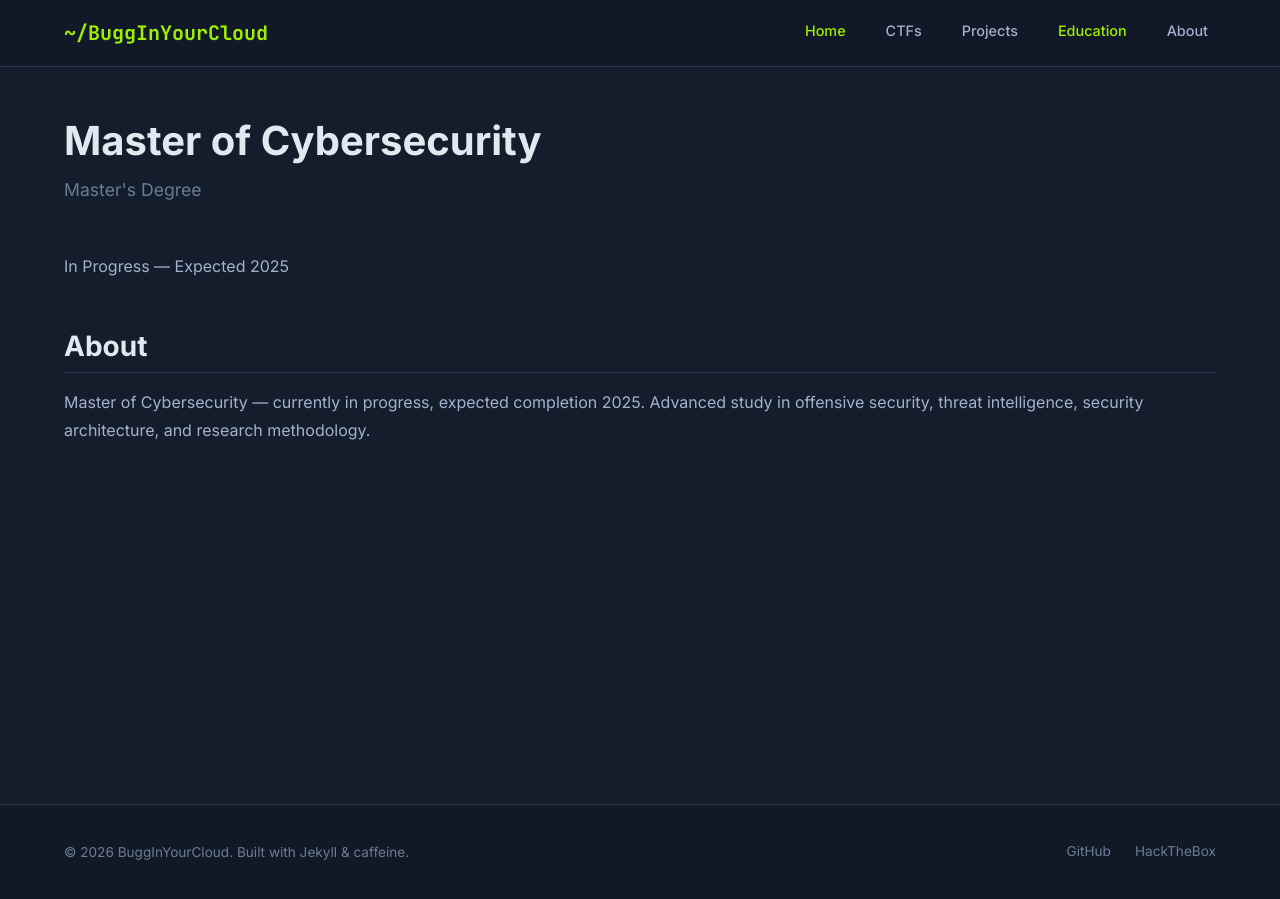
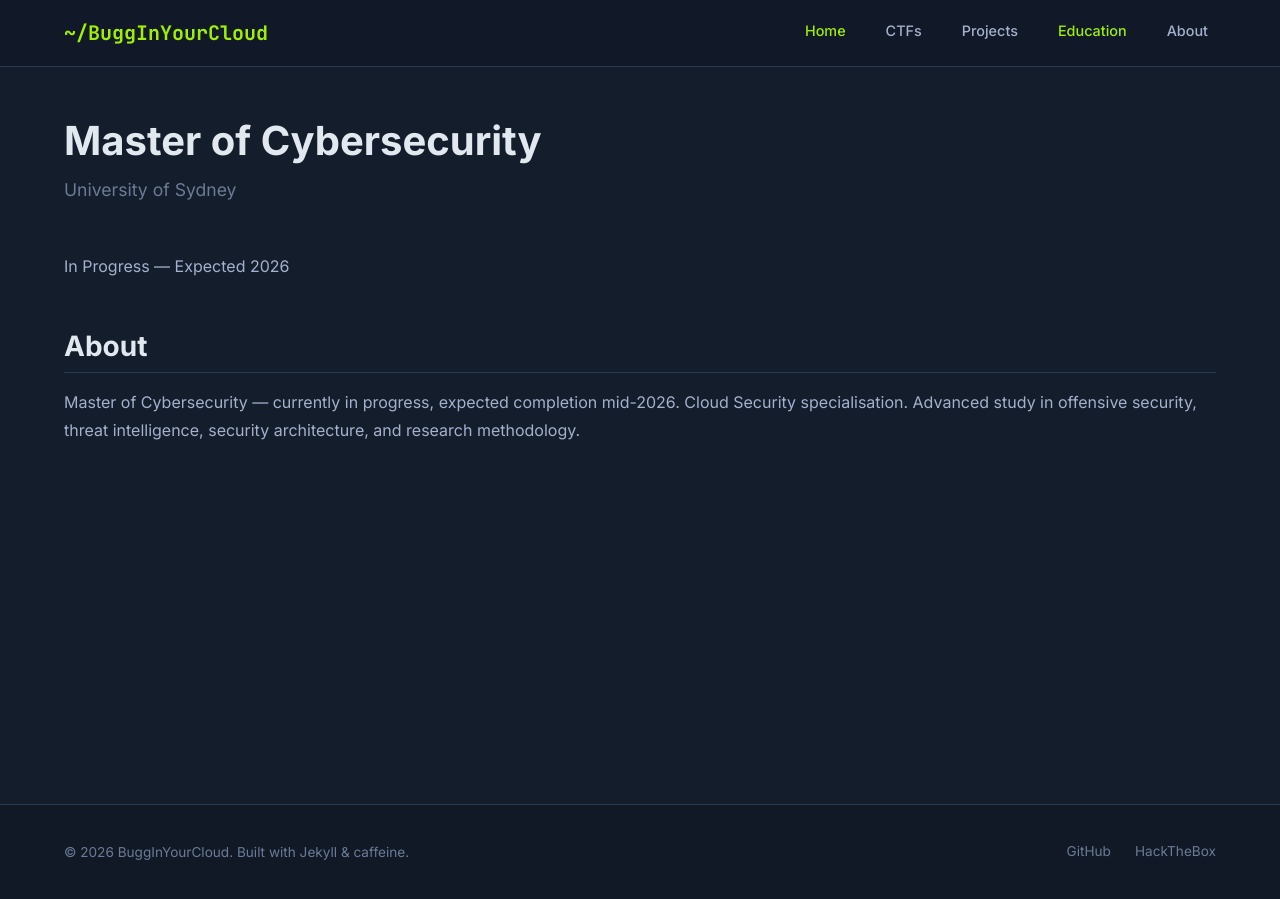
Before and after one commit to BuggInYourCloud/BuggInYourCloud.github.io, a Jekyll site: the page built from _certs/ms-cybersecurity.md, in a window 1280 px wide. Built offline with Jekyll 4.4.1, drawn with Linux system fonts in a browser that asks for light colours.

Commit message:
fix Masters: Expected 2026, issuer University of Sydney

```diff
--- a/_certs/ms-cybersecurity.md
+++ b/_certs/ms-cybersecurity.md
@@ -1,10 +1,10 @@
 ---
 title: "Master of Cybersecurity"
-issuer: "Master's Degree"
-status: "In Progress — Expected 2025"
+issuer: "University of Sydney"
+status: "In Progress — Expected 2026"
 tags: [degree, cybersecurity, graduate]
 ---
 
 ## About
 
-Master of Cybersecurity — currently in progress, expected completion 2025. Advanced study in offensive security, threat intelligence, security architecture, and research methodology.
+Master of Cybersecurity — currently in progress, expected completion mid-2026. Cloud Security specialisation. Advanced study in offensive security, threat intelligence, security architecture, and research methodology.
```
